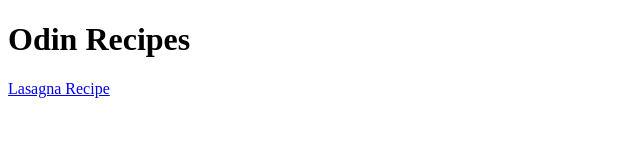
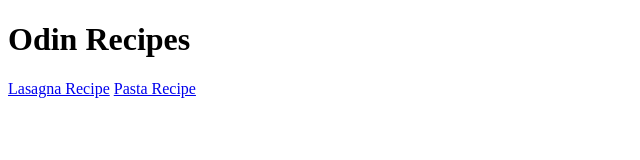
Before and after one commit to tajriansamad1/odin-recipes, a plain HTML site: page index.html in a window 1280 px wide. Shown: the whole page, without its empty margins (0-640 px from the left). Drawn offline with Linux system fonts and the light colour scheme.

Commit message:
Add a pasta recipe link to the list

```diff
--- a/index.html
+++ b/index.html
@@ -7,5 +7,6 @@
     <body>
         <h1>Odin Recipes</h1>
         <a href="recipes/lasagna.html" target="_blank" rel="noreferrer noopener">Lasagna Recipe</a>
+        <a href="recipes/pasta.html" target="_blank" rel="noreferrer noopener">Pasta Recipe</a>
     </body>
 </html>
```
